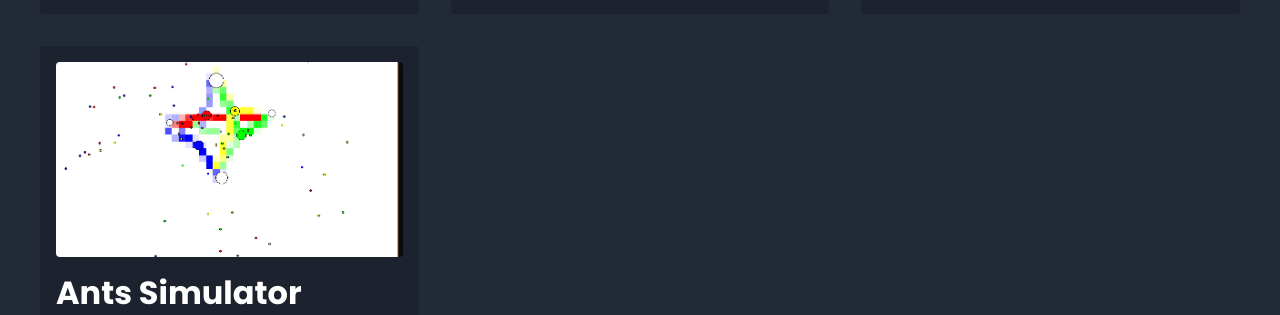
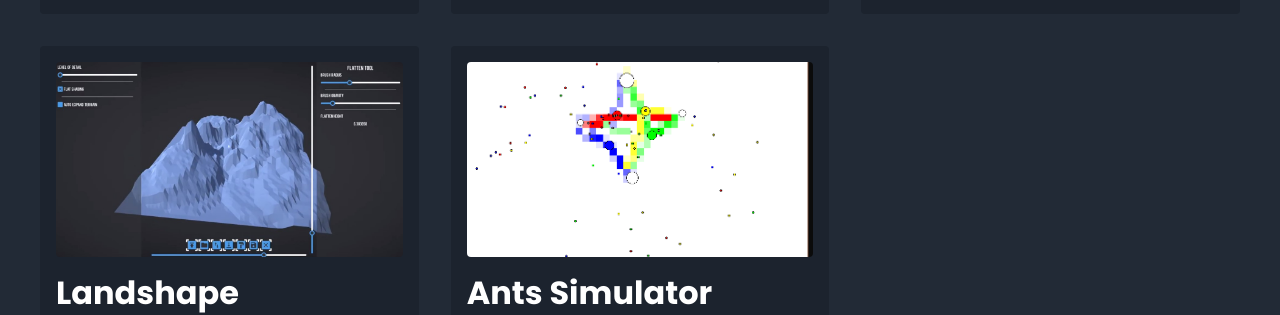
Before and after one commit to djobbo/djobbo2021, a Next.js app in the folder client/: page / in a window 1280 px wide. Shown: the part 2405-2720 px from the top of the page. Built offline with nearby package versions, Linux system fonts and the light colour scheme.

Commit message:
animations

```diff
--- a/client/src/components/Button/Button.module.scss
+++ b/client/src/components/Button/Button.module.scss
@@ -6,6 +6,7 @@
 	border-radius: 0.25rem;
 	display: inline-block;
 	font-weight: $semibold;
+	transition: 0.15s all ease;
 
 	&.Primary {
 		background-color: $accent;
@@ -14,4 +15,8 @@
 	&.Secondary {
 		background-color: $dark-var2;
 	}
+
+	&:hover {
+		transform: translateY(-0.15rem);
+	}
 }
--- a/client/src/components/Header/Header.tsx
+++ b/client/src/components/Header/Header.tsx
@@ -10,7 +10,8 @@ interface Props {
 export const Header = ({ navLinks }: Props) => {
 	return (
 		<header className={styles.header}>
-			<div className={styles.logo}>
+			<Link href='/#'>
+				<a className={styles.logo}>
 					<svg
 						width='32'
 						height='30'
@@ -27,7 +28,8 @@ export const Header = ({ navLinks }: Props) => {
 							fill='white'
 						/>
 					</svg>
-			</div>
+				</a>
+			</Link>
 			<nav className={styles.nav}>
 				{navLinks.map(({ title, href, id }) => (
 					<Link href={href} key={id}>
--- a/client/src/components/SkillGroup/Skill/Skill.module.scss
+++ b/client/src/components/SkillGroup/Skill/Skill.module.scss
@@ -6,6 +6,7 @@
 	align-items: center;
 
 	.title {
+		transition: 0.15s all ease;
 		font-size: 0.75rem;
 		font-weight: $semibold;
 		color: $light-var1;
@@ -14,8 +15,20 @@
 	}
 
 	svg {
+		transition: 0.15s all ease;
 		width: 4rem;
 		height: 4rem;
 		fill: $light-var1;
 	}
+
+	&:hover {
+		.title {
+			color: $accent;
+		}
+
+		svg {
+			fill: $accent;
+			transform: translateY(-0.15rem);
+		}
+	}
 }
--- a/client/src/pages/index.tsx
+++ b/client/src/pages/index.tsx
@@ -68,10 +68,29 @@ export default function HomePage() {
 									'NextJS',
 									'Typescript',
 									'SCSS',
-									'Prismic',
+									'Prismic CMS',
 									'GraphQL',
 								],
 								link: 'https://bucko.graphics',
+							},
+							{
+								name: 'Portfolio',
+								description: 'My Portfolio & Resume',
+								images: [
+									{
+										src: '/images/projects/Portfolio.png',
+										alt: 'Portfolio',
+									},
+								],
+								tags: [
+									'React',
+									'NextJS',
+									'Typescript',
+									'SCSS',
+									'Playwright',
+								],
+								link: 'https://dvmm.dev',
+								code: 'https://github.com/AlfieGoldson/AlfieGoldson',
 							},
 							{
 								name: 'Mokap',
@@ -122,7 +141,13 @@ export default function HomePage() {
 										alt: 'Brawlhalla French League',
 									},
 								],
-								tags: ['React', 'NextJS', 'Typescript', 'SCSS'],
+								tags: [
+									'React',
+									'NextJS',
+									'Typescript',
+									'SCSS',
+									'Contentful CMS',
+								],
 								link: 'https://bfl.corehalla.com/',
 							},
 							{
```
Also changed, not shown: client/public/images/projects/Portfolio.png (added), 1 other file (tests, documents, lock files or other folders). Lines whose indentation alone changed are shown as unchanged.
